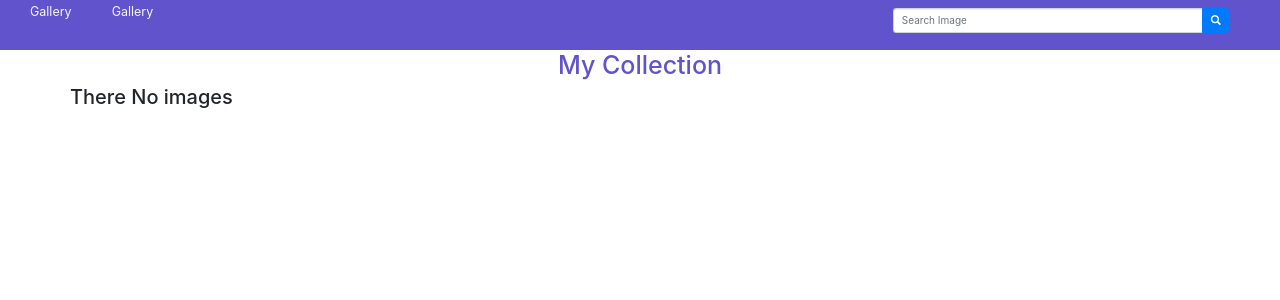
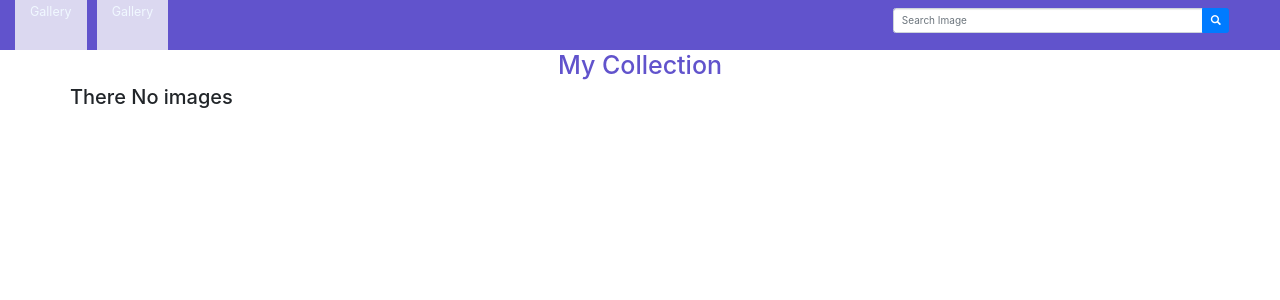
Before and after one commit to Briankiplangat88/galllery, a Django app: page /image/ in a window 1280 px wide. Shown: the top 300 px of the page. Run offline with Django 4.2, Linux system fonts and the light colour scheme; data that the repository does not hold is empty; some libraries are stand-ins or nearby versions.

Commit message:
made changes to views

```diff
--- a/picha/templates/navbar.html
+++ b/picha/templates/navbar.html
@@ -1,8 +1,8 @@
 <nav class=" navbar-inverse" style="background-color:#6153cc; color:aliceblue;">
     <div class="container-fluid">
         <div class=" navbar-header ">
-            <a class=" navbar-brand " href="{% url 'gallery' %} " style="background-color:#6153cc; color:aliceblue;">Gallery </a>
-            <a class=" navbar-brand " href="{% url 'displayImages' %} " style="background-color:#6153cc; color:aliceblue;"> Gallery </a>
+            <a class=" navbar-brand " href="{% url 'gallery' %} " style="background-color:#dbd8f0; color:aliceblue;">Gallery </a>
+            <a class=" navbar-brand " href="{% url 'displayImages' %} " style="background-color:#dbd8f0; color:aliceblue;"> Gallery </a>
         </div>
         <!-- Adding a search form  -->
         <div class="col-sm-4 col-md-4 navbar-right">
```
